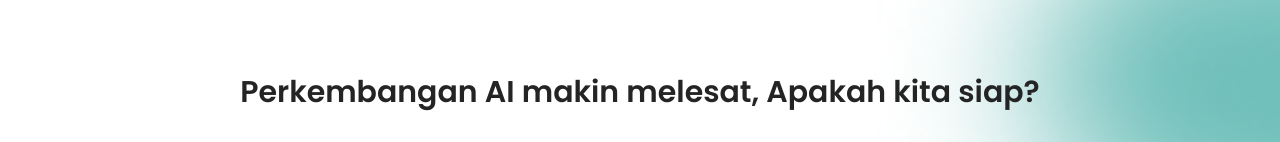
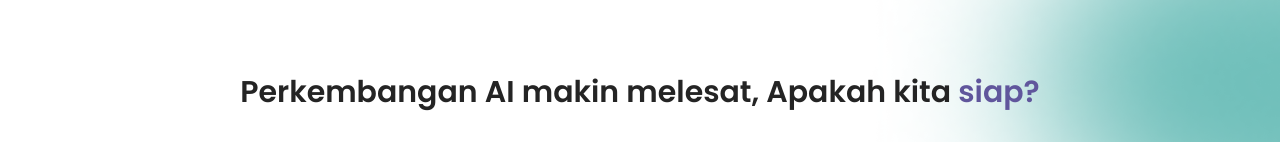
Before and after one commit to ramdhaniakbar/aishovel, a Next.js app: page / in a window 1280 px wide. Shown: the part 810-952 px from the top of the page. Built offline with nearby package versions, Linux system fonts and the light colour scheme.

Commit message:
update homepage

```diff
--- a/src/app/page.tsx
+++ b/src/app/page.tsx
@@ -27,7 +27,9 @@ export default function Home() {
 
 
         <div className="flex flex-col h-[100vh] pt-[80px] w-full px-[50px]">
-          <span className="text-[30px] font-[600] text-center" >Perkembangan AI makin melesat, Apakah kita siap?</span>
+          <span className="text-[30px] font-[600] text-center" >Perkembangan AI makin melesat, Apakah kita
+            <span className="text-[#60569c]"> siap?</span>
+          </span>
           <div className="flex mt-[100px] justify-between">
             <div className="flex flex-col w-[500px]">
               <p className="text-[18px] font-[600]">Apa yang dikatakan Elon Musk?</p>
```
